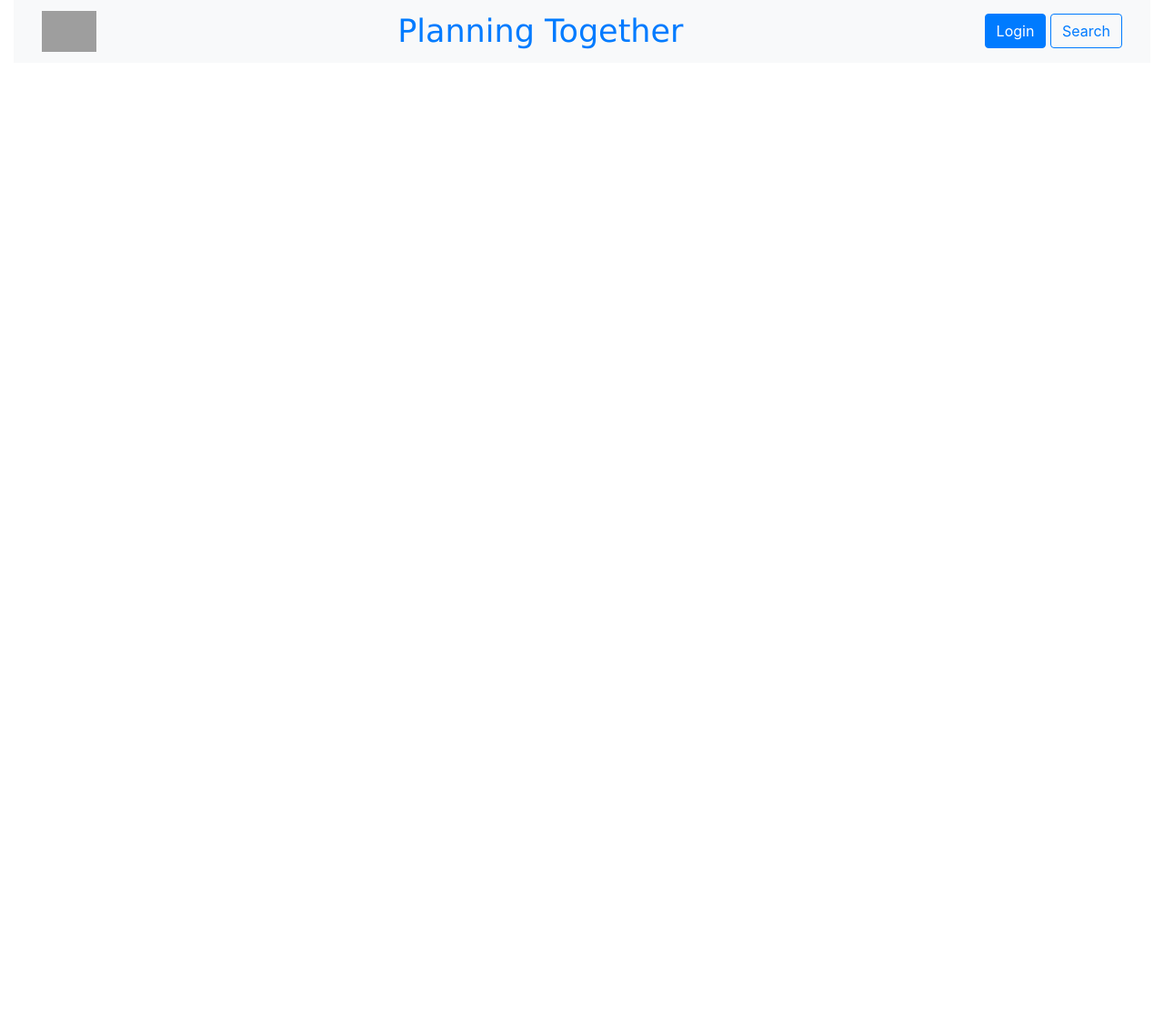
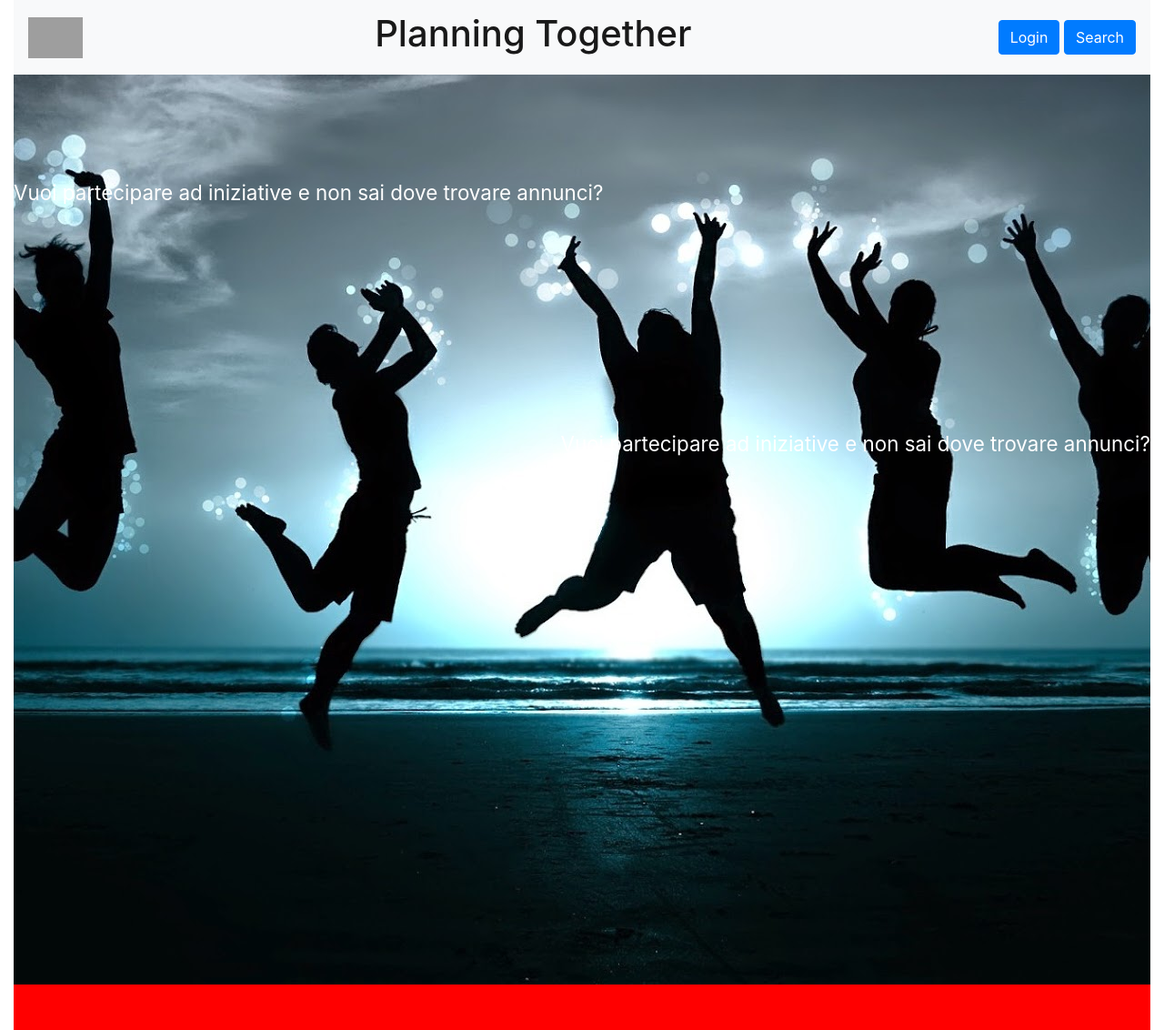
Before and after one commit to GitGab-dev/progettoLTW, a PHP site: page / in a window 1280 px wide. Shown: the whole page at 91% size. Before the commit the page ends 57 px from the top, so only its background shows below. Run offline with PHP 8.4, Linux system fonts and the light colour scheme; grey boxes are pictures that could not be loaded.

Commit message:
tentativo sfondo

```diff
--- a/index.html
+++ b/index.html
@@ -5,23 +5,25 @@
     <meta http-equiv="X-UA-Compatible" content="IE=edge">
     <meta name="viewport" content="width=device-width, initial-scale=1.0">
     <title>Planning Together</title>
-    <link rel="stylesheet" href="https://stackpath.bootstrapcdn.com/bootstrap/4.3.1/css/bootstrap.min.css" integrity="sha384-ggOyR0iXCbMQv3Xipma34MD+dH/1fQ784/j6cY/iJTQUOhcWr7x9JvoRxT2MZw1T" crossorigin="anonymous">
-    <link rel="stylesheet" href="./style.css">
+    <link rel="stylesheet" href="https://maxcdn.bootstrapcdn.com/bootstrap/4.0.0/css/bootstrap.min.css" integrity="sha384-Gn5384xqQ1aoWXA+058RXPxPg6fy4IWvTNh0E263XmFcJlSAwiGgFAW/dAiS6JXm" crossorigin="anonymous">    <link rel="stylesheet" href="./style.css">
 </head>
 <body>
 
     <div class="container-fluid">
-        <nav class="navbar navbar-light bg-light">
-            <div class="container-fluid">
-              <img src="https://upload.wikimedia.org/wikipedia/commons/thumb/5/53/Google_%22G%22_Logo.svg/1200px-Google_%22G%22_Logo.svg.png" width="60px">
-              <a href="#" id="homeTitle">Planning Together</a>
-              <div id="navbarSupportedContent">
-                <button class="btn btn-primary" type="submit">Login</button>
-                <button class="btn btn-outline-primary" type="submit">Search</button>
-              </div>
-            </div>
-          </nav>
+      <nav class="navbar navbar-light bg-light">
+        <img src="https://upload.wikimedia.org/wikipedia/commons/thumb/5/53/Google_%22G%22_Logo.svg/1200px-Google_%22G%22_Logo.svg.png" width="60px">
+        <a href="#" class="navbar-brand"> <h1>Planning Together</h1></a>
+        <div id="navbarSupportedContent">
+          <a class="btn btn-primary" href="#collapseExample">Login</a>
+          <a class="btn btn-primary" href="#collapseExample">Search</a>
+        </div>
+      </nav>
+      <!--<img src="./happy-people-2.jpg" class="img-fluid" alt="Responsive image">-->
+      <h3>
+        <p id="alto-sin">Vuoi partecipare ad iniziative e non sai dove trovare annunci?</p>
+        <p id="basso-dx">Vuoi partecipare ad iniziative e non sai dove trovare annunci?</p>
+
+      </h3>
     </div>
-
 </body>
 </html>
--- a/style.css
+++ b/style.css
@@ -2,3 +2,22 @@
     font-size: 35px;
     font-family: Verdana, Geneva, Tahoma, sans-serif;
 }
+h3 {
+    background-image: url('happy-people-2.jpg');
+    background-position-x: center;
+    margin: 0px;
+    background-repeat: no-repeat;
+    color: #FFFFFF;
+    background-color: red;
+    font-size: 140%;
+    font-weight: normal;
+    line-height: 260px;
+    text-align: center;
+    height: 1050px;
+}
+#alto-sin {
+    text-align:justify;
+}
+#basso-dx {
+    text-align: right;
+}
```
Also changed, not shown: happy-people-2.jpg (added).
